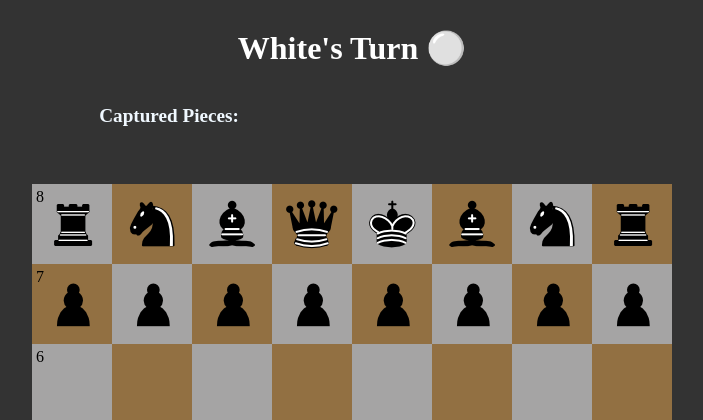
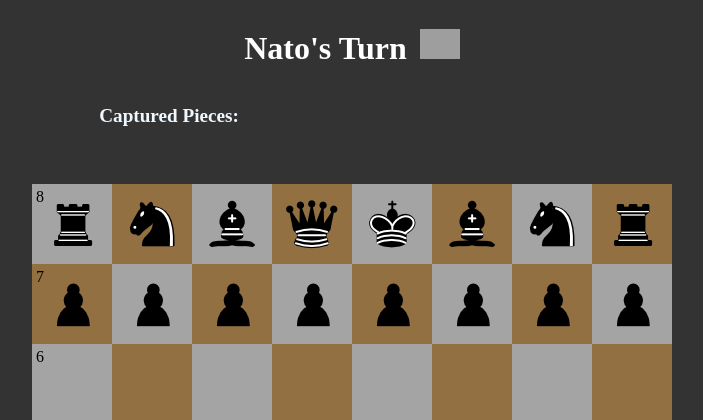
Before and after one commit to rogerkorantenng/chess-game, a Django app: page /play in a window 1280 px wide; the page is wider, and only the part inside the window is pictured. Shown: the top 420 px of that part, without its empty margins (288-991 px from the left). Run offline with Django 4.2, Linux system fonts and the light colour scheme; grey boxes are pictures that could not be loaded.

Commit message:
Modify the page

```diff
--- a/game/static/js/app.js
+++ b/game/static/js/app.js
@@ -7,11 +7,21 @@ async function createBoard() {
     turn = window.turn
 
     let turns = document.getElementById('turns')
+
     if (turn == true) {
-        turns.innerText = "White's Turn ⚪"
-    }
-    else {
-        turns.innerHTML = "Black's Turn ⚫"
+        turns.innerText = "Nato's Turn ";
+        let natoFlag = document.createElement('img');
+        natoFlag.src = "static/images/nato.png";  // Replace with your NATO flag image path
+        natoFlag.alt = "Nato Flag";
+        natoFlag.classList.add('turn-flag');
+        turns.appendChild(natoFlag);  // Add the flag image next to the text
+    } else {
+        turns.innerText = "Russia's Turn ";
+        let russiaFlag = document.createElement('img');
+        russiaFlag.src = "static/images/russia.png";  // Replace with your Russia flag image path
+        russiaFlag.alt = "Russia Flag";
+        russiaFlag.classList.add('turn-flag');
+        turns.appendChild(russiaFlag);  // Add the flag image next to the text
     }
 
     const aiCol = document.getElementById('aiCol').innerText
@@ -29,8 +39,7 @@ async function createBoard() {
             let uiLet
             if ((i + j) % 2 == 0) {
                 sqColor = 'light'
-            }
-            else {
+            } else {
                 sqColor = 'dark'
             }
             piece = board[i][j]
@@ -155,8 +164,7 @@ function drawImages(piece) {
     let color
     if (isUpperCase(piece)) {
         color = 'w'
-    }
-    else {
+    } else {
         color = 'b'
     }
 
@@ -225,7 +233,6 @@ function pieceClickHandler(selectedPiece, selected, highlighted) {
 }
 
 
-
 function removeHighlights(selected, highlighted) {
     selected.forEach(function (sq) {
         sq.classList.remove('selected')
@@ -259,21 +266,30 @@ function movePieces(differences, newBoard) {
             }
             squareText.innerText = differences[i]['n']
 
-        }
-        else {
+        } else {
             square.removeChild(SquareImage)
             squareText.innerText = differences[i]['n']
         }
         window.boardVar = newBoard
     }
 
-    turn = window.turn
-    let turns = document.getElementById('turns')
+    let turn = window.turn;
+    let turns = document.getElementById('turns');
+
     if (turn == true) {
-        turns.innerText = "White's Turn ⚪"
-    }
-    else {
-        turns.innerHTML = "Black's Turn ⚫"
+        turns.innerText = "Nato's Turn ";
+        let natoFlag = document.createElement('img');
+        natoFlag.src = "static/images/nato.png";  // Replace with your NATO flag image path
+        natoFlag.alt = "Nato Flag";
+        natoFlag.classList.add('turn-flag');
+        turns.appendChild(natoFlag);  // Add the flag image next to the text
+    } else {
+        turns.innerText = "Russia's Turn ";
+        let russiaFlag = document.createElement('img');
+        russiaFlag.src = "static/images/russia.png";  // Replace with your Russia flag image path
+        russiaFlag.alt = "Russia Flag";
+        russiaFlag.classList.add('turn-flag');
+        turns.appendChild(russiaFlag);  // Add the flag image next to the text
     }
 
 
@@ -286,7 +302,7 @@ function compareBoard(newBoard) {
     for (let i = 0; i < newBoard.length; i++) {
         for (let j = 0; j < newBoard[i].length; j++) {
             if (newBoard[i][j] !== oldBoard[i][j]) {
-                changesArr.push({ 'o': oldBoard[i][j], 'n': newBoard[i][j], 'c': String(i) + String(j) })
+                changesArr.push({'o': oldBoard[i][j], 'n': newBoard[i][j], 'c': String(i) + String(j)})
             }
 
         }
@@ -316,8 +332,7 @@ function upInverse(switcher, string) {
 
     if (switcher == true) {
         return isUpperCase(string[0])
-    }
-    else if (switcher == false) {
+    } else if (switcher == false) {
 
         if (string) {
             return !isUpperCase(string[0])
@@ -332,8 +347,7 @@ function checkMateHandler(checker) {
     if (checker == 'c') {
         if (window.turn == true) {
             win = 'black won by checkmate'
-        }
-        else {
+        } else {
             win = 'white won by checkmate'
         }
     }
--- a/game/templates/chessPage.html
+++ b/game/templates/chessPage.html
@@ -2,8 +2,8 @@
 <html>
 {% load static %}
 <head>
-    <link rel="stylesheet" href="{% static 'css/style.css' %}" />
-    <script src="{% static 'js/jq.js'%}"></script>
+    <link rel="stylesheet" href="{% static 'css/style.css' %}"/>
+    <script src="{% static 'js/jq.js' %}"></script>
 
     <title>Chess</title>
     <link
@@ -11,9 +11,51 @@
             type="image/png"
             href="{% static 'chess.png' %}"
     />
+    <style>
+        .turn-flag {
+            width: 40px; /* Set the flag image size */
+            height: auto; /* Maintain aspect ratio */
+            margin-left: 5px; /* Add space between text and flag */
+        }
+
+        /* Preloader Styles */
+        #preloader {
+            position: fixed;
+            top: 0;
+            left: 0;
+            width: 100%;
+            height: 100%;
+            background: rgba(255, 255, 255, 0.8);
+            display: flex;
+            justify-content: center;
+            align-items: center;
+            z-index: 9999;
+        }
+
+        /* Video styles */
+        #preloader video {
+            width: 100%; /* Make the video cover the full width */
+            height: 100%; /* Make the video cover the full height */
+            object-fit: contain; /* Ensures the video covers the screen */
+        }
+
+        /* Hide preloader once page is fully loaded */
+        body.loaded #preloader {
+            display: none;
+        }
+    </style>
 </head>
 
 <body>
+
+<!-- Preloader -->
+<div id="preloader">
+    <video autoplay loop muted>
+        <source src="{% static 'videos/nato_intro.mp4' %}" type="video/mp4"/>
+        Your browser does not support the video tag.
+    </video>
+</div>
+
 <button class="resetButton">
     <a href="{% url 'resetBoard' %}">Reset The Board</a>
 </button>
@@ -38,22 +80,33 @@
     </div>
 </div>
 
-    {%csrf_token%}
+{% csrf_token %}
 
-    <h1 hidden id = 'aiCol'>{{aiCol}}</h1>
+<h1 hidden id='aiCol'>{{ aiCol }}</h1>
 
 <div class="popup" id="popup-1">
     <div class="overlay"></div>
     <div class="content">
         <div class="close-btn" onclick="togglePopup()">&times;</div>
         <h1 id="winner">Title</h1>
-        <a
-          ><button class="">
+        <a>
+            <button class="">
                 <a href="{% url 'resetBoard' %}">New Game!</a>
             </button>
         </a>
     </div>
 </div>
-    <script src="{% static 'js/app.js'%}"></script>
+
+<script src="{% static 'js/app.js' %}"></script>
+
+<!-- JavaScript to hide preloader after 5 seconds -->
+<script>
+    window.addEventListener('load', function () {
+        setTimeout(function() {
+            document.body.classList.add('loaded');
+        }, 5000);  // 5000 milliseconds = 5 seconds
+    });
+</script>
+
 </body>
 </html>
```
Also changed, not shown: game/templates/choosePage.html (+4 -3 lines). Lines whose indentation alone changed are shown as unchanged.
